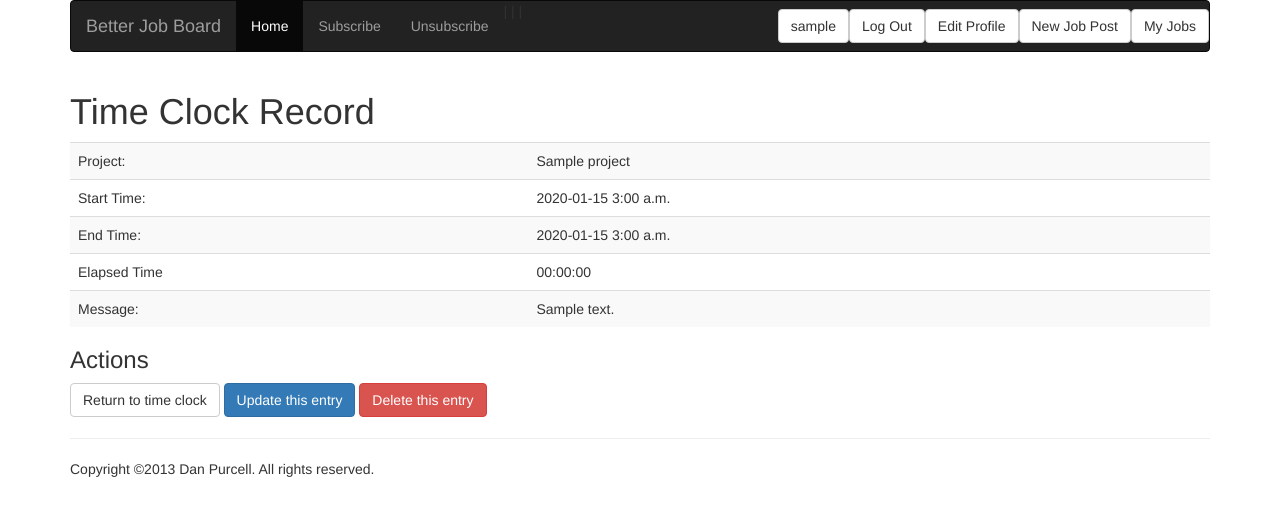
After one commit to danemco/rumpelstiltskin, a Django app: page /record/1/ in a window 1280 px wide. The commit adds this page. Shown: the top 516 px of the page. Run offline with Django 3.2, Linux system fonts and the light colour scheme; a user stored in the database is signed in; tables that the repository leaves empty hold one stand-in row (values such as "Sample post"); some libraries are stand-ins or nearby versions.

Commit message:
Stopping point on timeclock

```diff
--- a/ticktock/ticktock/settings.py
+++ b/ticktock/ticktock/settings.py
@@ -58,7 +58,7 @@ MEDIA_ROOT = DIRNAME + '../media/'
 # URL that handles the media served from MEDIA_ROOT. Make sure to use a
 # trailing slash.
 # Examples: "http://example.com/media/", "http://media.example.com/"
-MEDIA_URL = ''
+MEDIA_URL = '/media/'
 
 # Absolute path to the directory static files should be collected to.
 # Don't put anything in this directory yourself; store your static files
--- a/ticktock/ticktock/urls.py
+++ b/ticktock/ticktock/urls.py
@@ -17,4 +17,5 @@ urlpatterns = patterns('',
     # Uncomment the next line to enable the admin:
     url(r'^admin/', include(admin.site.urls)),
     url(r'^accounts/', include('registration.backends.simple.urls')),
+    url(r'^', include('timeclock.urls', namespace='timeclock')),
 ) + static(settings.MEDIA_URL, document_root=settings.MEDIA_ROOT)
--- a/ticktock/timeclock/models.py
+++ b/ticktock/timeclock/models.py
@@ -12,10 +12,10 @@ class Project(models.Model):
         return self.title
 
     def get_absolute_url(sefl):
-        return reverse('jobboard:project-detail', args=(self.pk,))
+        return reverse('timeclock:project-detail', args=(self.pk,))
 
 class Record(models.Model):
-    user = models.ForeignKey(User)
+    user = models.ForeignKey(User, editable=False)
     project = models.ForeignKey(Project)
     start_time = models.DateTimeField()
     end_time = models.DateTimeField(null=True, blank=True)
@@ -33,5 +33,5 @@ class Record(models.Model):
     def __unicode__(self):
         return "Started " + self.start_time.strftime("%Y-%m-%d %I:%M:%S %p")
 
-    def get_absolute_url(sefl):
-        return reverse('jobboard:recordt-detail', args=(self.pk,))
+    def get_absolute_url(self):
+        return reverse('timeclock:record-detail', args=(self.pk,))
--- /dev/null
+++ b/ticktock/timeclock/templates/timeclock/record_detail.html
@@ -0,0 +1,40 @@
+{% extends 'base.html' %}
+{% load tz %}
+
+{% block title %}Details for Time Record Starting {{ record.start_time|localtime }}{% endblock %}
+
+{% block content %}
+
+<h1>Time Clock Record</h1>
+
+{% if not record %}
+<p class="label label-error">No record with record ID {{ record.id }} found.</p>
+{% else %}
+<table class="table table-striped">
+<tr>
+    <td>Project:</td><td>{{ record.project }}</td>
+</tr>
+<tr>
+    <td>Start Time:</td><td>{{ record.start_time|date:"Y-m-d g:i a" }}</td>
+</tr>
+<tr>
+    <td>End Time:</td><td>{% if record.end_time %}{{ record.end_time|date:"Y-m-d g:i a" }}{% else %}<span class="label label-danger">in-process</span>{% endif %}</td>
+</tr>
+<tr>
+    <td>Elapsed Time</td><td>{{ record.elapsed_time }}</td>
+    {% if record.message %}
+</tr>
+<tr>
+       <td>Message:</td><td>{{ record.message|truncatewords:8 }}</td>
+    {% endif %}
+</tr>
+</table>
+<div class="actions">
+<h3>Actions</h3>
+<a href="#" class="btn btn-default">Return to time clock</a>
+<a href="{% url 'timeclock:record-edit' record.id %}" class="btn btn-primary">Update this entry</a>
+<a href="{% url 'timeclock:record-delete' record.id %}" class="btn btn-danger">Delete this entry</a>
+</div>
+{% endif %}
+
+{% endblock %}
--- a/ticktock/timeclock/urls.py
+++ b/ticktock/timeclock/urls.py
@@ -3,11 +3,11 @@ from django.conf.urls import patterns, url
 from timeclock import views
 
 urlpatterns = patterns('',
-    url(r'^$', views.ListRecords.as_view(), name="index"), # Index page to show a list of latest entries
+    url(r'^$', views.ListRecords.as_view(), name="list-index"), # Index page to show a list of latest entries
     url(r'^record/(?P<pk>\d+)/$', views.RecordDetail.as_view(), name="record-detail"), # Detail of a time card entry
-    # url(r'^record/(?P<pk>\d+)/edit/$', views.edit, name="record-edit"), # Detail of a time card entry
-    # url(r'^record/(?P<pk>\d+)/delete/$', views.edit, name="record-delete"), # Detail of a time card entry
-    # url(r'^record/(?P<pk>\d+)/add/$', views.edit, name="record-add"), # Detail of a time card entry
+    url(r'^record/(?P<pk>\d+)/edit/$', views.RecordUpdate.as_view(), name="record-edit"), # Detail of a time card entry
+    url(r'^record/(?P<pk>\d+)/delete/$', views.RecordDelete.as_view(), name="record-delete"), # Detail of a time card entry
+    url(r'^record/add/$', views.RecordAdd.as_view(), name="record-add"), # Detail of a time card entry
     # url(r'^project/(?P<pk>\d+)/$', views.EntryDetail.as_view(), name="project-detail"), # Detail of a time card entry
     # url(r'^project/(?P<pk>\d+)/edit/$', views.edit, name="project-edit"), # Detail of a time card entry
     # url(r'^project/(?P<pk>\d+)/delete/$', views.edit, name="project-delete"), # Detail of a time card entry
--- a/ticktock/timeclock/views.py
+++ b/ticktock/timeclock/views.py
@@ -2,7 +2,7 @@
 from django.contrib.auth.decorators import login_required
 from django.http import HttpResponse, HttpResponseRedirect
 from django.shortcuts import render, get_object_or_404
-from django.core.urlresolvers import reverse
+from django.core.urlresolvers import reverse, reverse_lazy
 from django.core.exceptions import ObjectDoesNotExist
 from django.contrib.auth.models import User
 from django.utils import timezone
@@ -10,14 +10,14 @@ from django.contrib import messages
 from django.utils.decorators import method_decorator
 from django.contrib.auth.decorators import login_required
 
-from timeclock.models import Profile, Post, Subscriber
+from timeclock.models import Project, Record
 #from timeclock.forms import #
 
 from registration.backends.simple.views import RegistrationView
-from django.views.generic import ListView, DetailView
+from django.views.generic import ListView, DetailView, UpdateView, DeleteView, CreateView
 
 class ListRecords(ListView):
-    template_name = 'ticktock/record_list.html'
+    template_name = 'timeclock/record_list.html'
     model = Record
     context_object_name = 'records'
 
@@ -29,7 +29,7 @@ class ListRecords(ListView):
         return super(ListRecords, self).dispatch(*args, **kwargs)
 
 class RecordDetail(DetailView):
-    template_name = 'ticktock/record_detail.html'
+    template_name = 'timeclock/record_detail.html'
     model = Record
     context_object_name = 'record'
 
@@ -39,4 +39,34 @@ class RecordDetail(DetailView):
 
     @method_decorator(login_required)
     def dispatch(self, *args, **kwargs):
-        return super(ListRecords, self).dispatch(*args, **kwargs)
+        return super(RecordDetail, self).dispatch(*args, **kwargs)
+
+class RecordUpdate(UpdateView):
+    model = Record
+
+    def get_object(self):
+        record = get_object_or_404(Record, pk = self.kwargs.get('pk'), user = self.request.user)
+        return record
+
+    @method_decorator(login_required)
+    def dispatch(self, *args, **kwargs):
+        return super(RecordUpdate, self).dispatch(*args, **kwargs)
+
+class RecordDelete(DeleteView):
+    model = Record
+    success_url = reverse_lazy('timeclock:list-index')
+
+    def get_object(self):
+        record = get_object_or_404(Record, pk = self.kwargs.get('pk'), user = self.request.user)
+        return record
+
+    @method_decorator(login_required)
+    def dispatch(self, *args, **kwargs):
+        return super(RecordDelete, self).dispatch(*args, **kwargs)
+
+class RecordAdd(CreateView):
+    model = Record
+
+    @method_decorator(login_required)
+    def dispatch(self, *args, **kwargs):
+        return super(RecordAdd, self).dispatch(*args, **kwargs)
```
Also changed, not shown: ticktock/timeclock/templates/timeclock/record_confirm_delete.html (added, +21 -0 lines), ticktock/timeclock/templates/timeclock/record_form.html (added, +18 -0 lines), ticktock/timeclock/templates/timeclock/record_list.html (renamed from ticktock/timeclock/templates/ticktock/record_list.html, +9 -3 lines).
